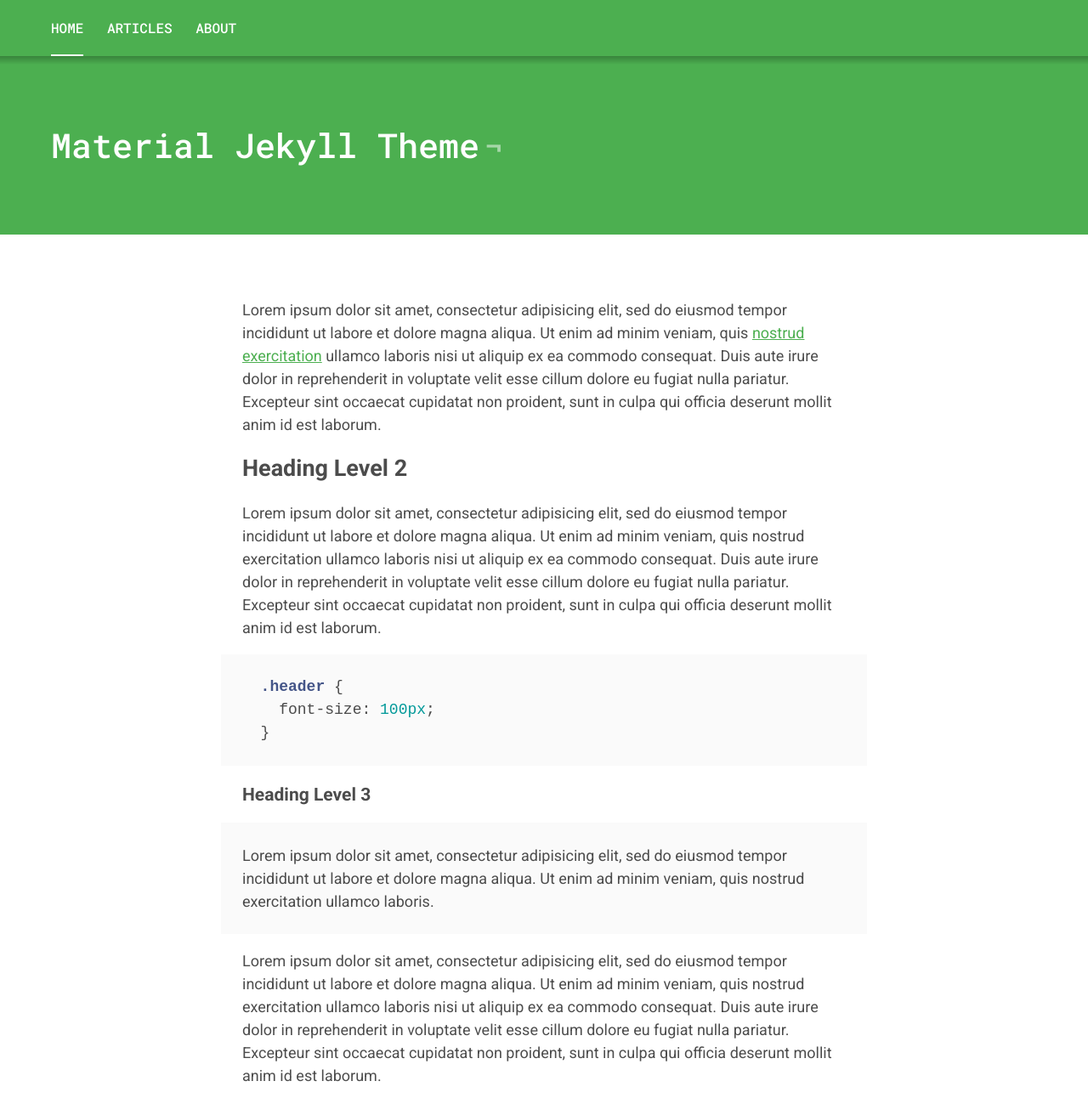
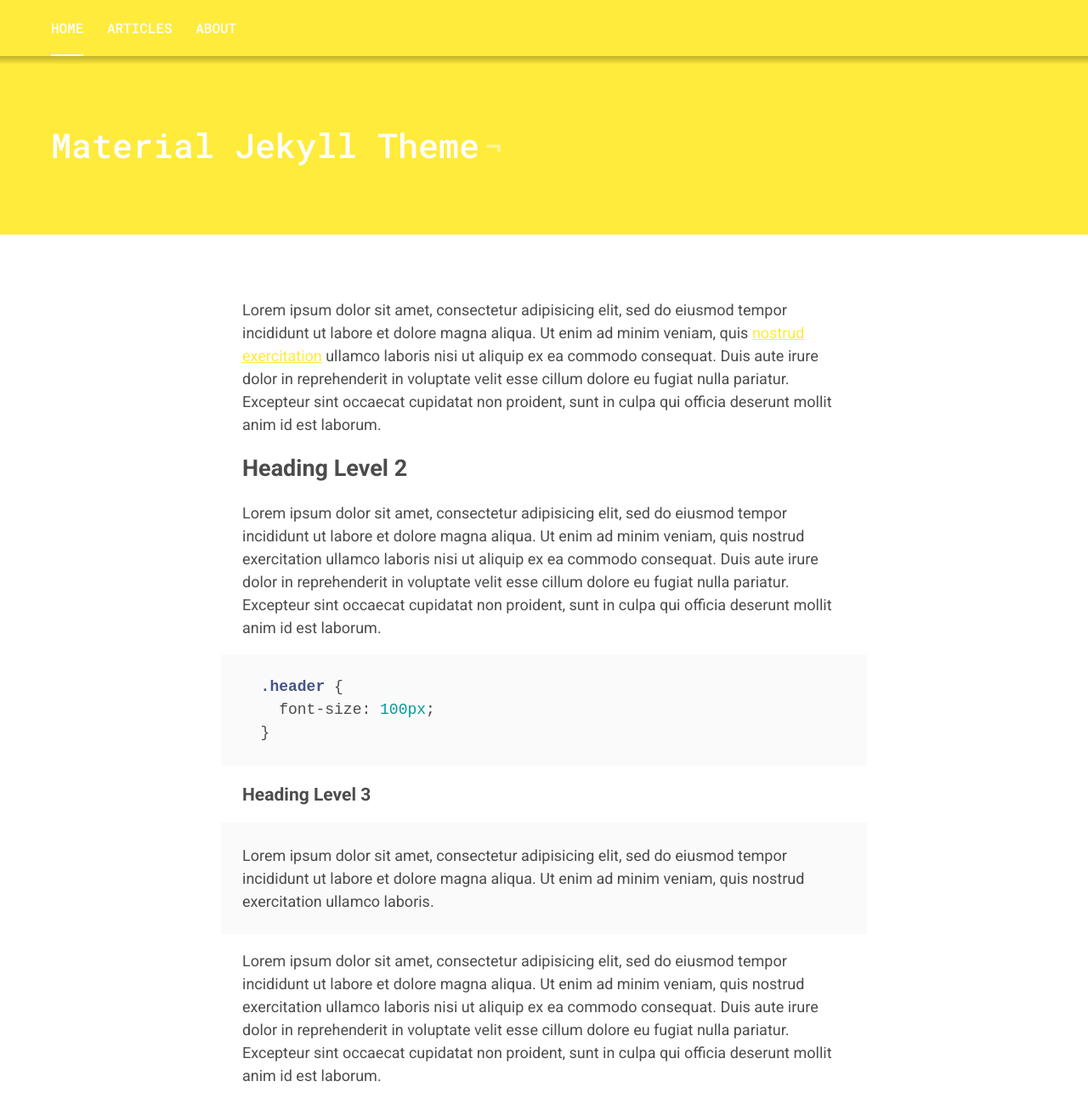
Before and after one commit to DahliaWitt/BSHS-FBLA, a Jekyll site: the page built from index.markdown, in a window 1280 px wide and 1400 px high. Shown: the top 1312 px of the window at 85% size. Built offline with Jekyll 4.4.1, drawn with Linux system fonts in a browser that asks for light colours.

Commit message:
trying yellow theme

```diff
--- a/_config.yml
+++ b/_config.yml
@@ -6,7 +6,7 @@ description: >
 baseurl:
 url: "http://drakewitt.github.io/BSHS-FBLA"
 fixedNav: 'true' # true or false
-theme: green # green, blue, orange, purple, grey
+theme: purple # green, blue, orange, purple, grey
 twitterUsername: hybrid_alex
 githubUsername: alexcarpenter
 dribbbleUsername:
--- a/_sass/themes/_purple.scss
+++ b/_sass/themes/_purple.scss
@@ -6,14 +6,14 @@
 
   .c-navigation,
   .c-header {
-    background: $c__deep-purple;
+    background: $c__yellow;
   }
 
   .c-article__main a:not(.c-btn) {
-    color: $c__deep-purple;
+    color: $c__yellow;
   }
 
   .c-footer a {
-    color: $c__deep-purple;
+    color: $c__yellow;
   }
 }
```
